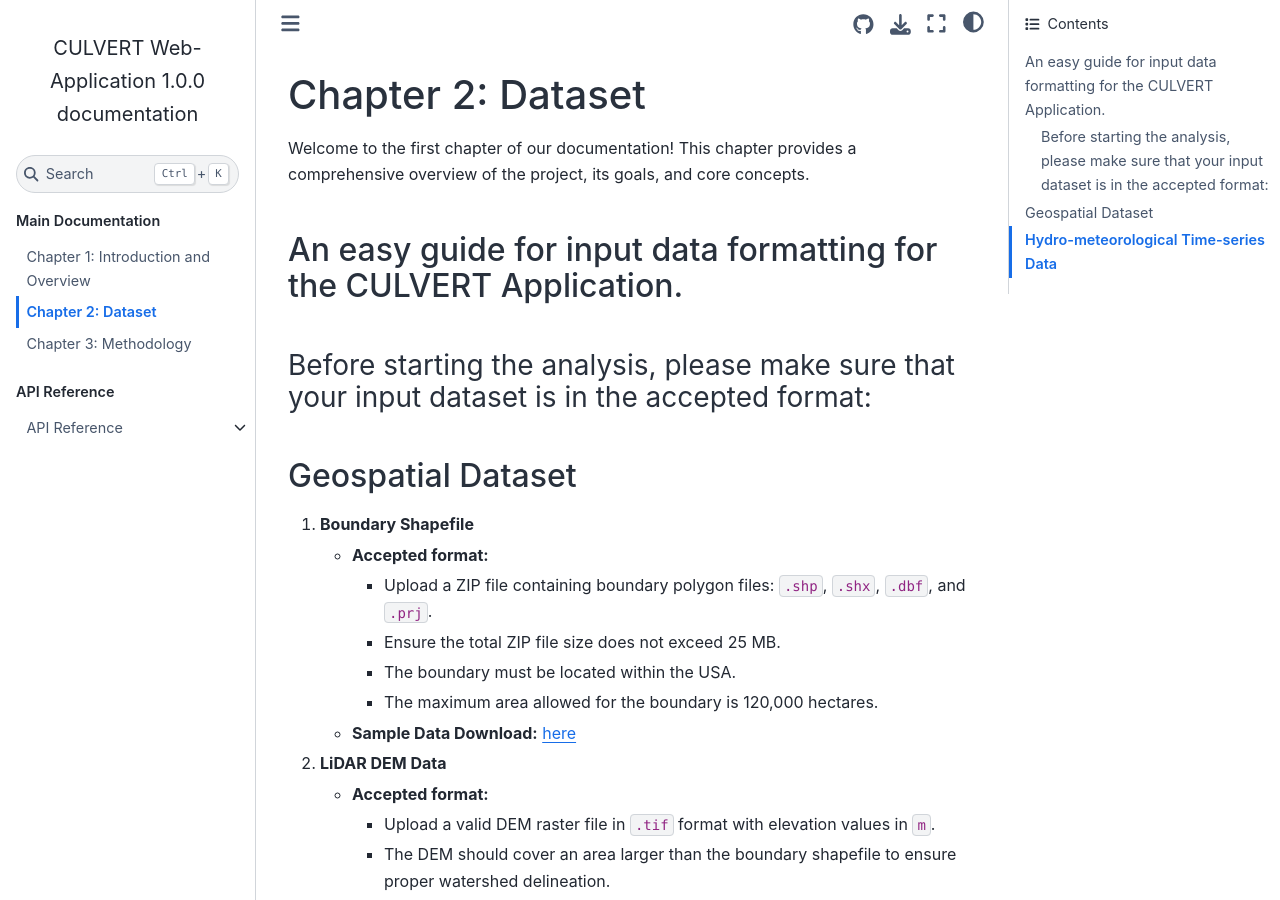
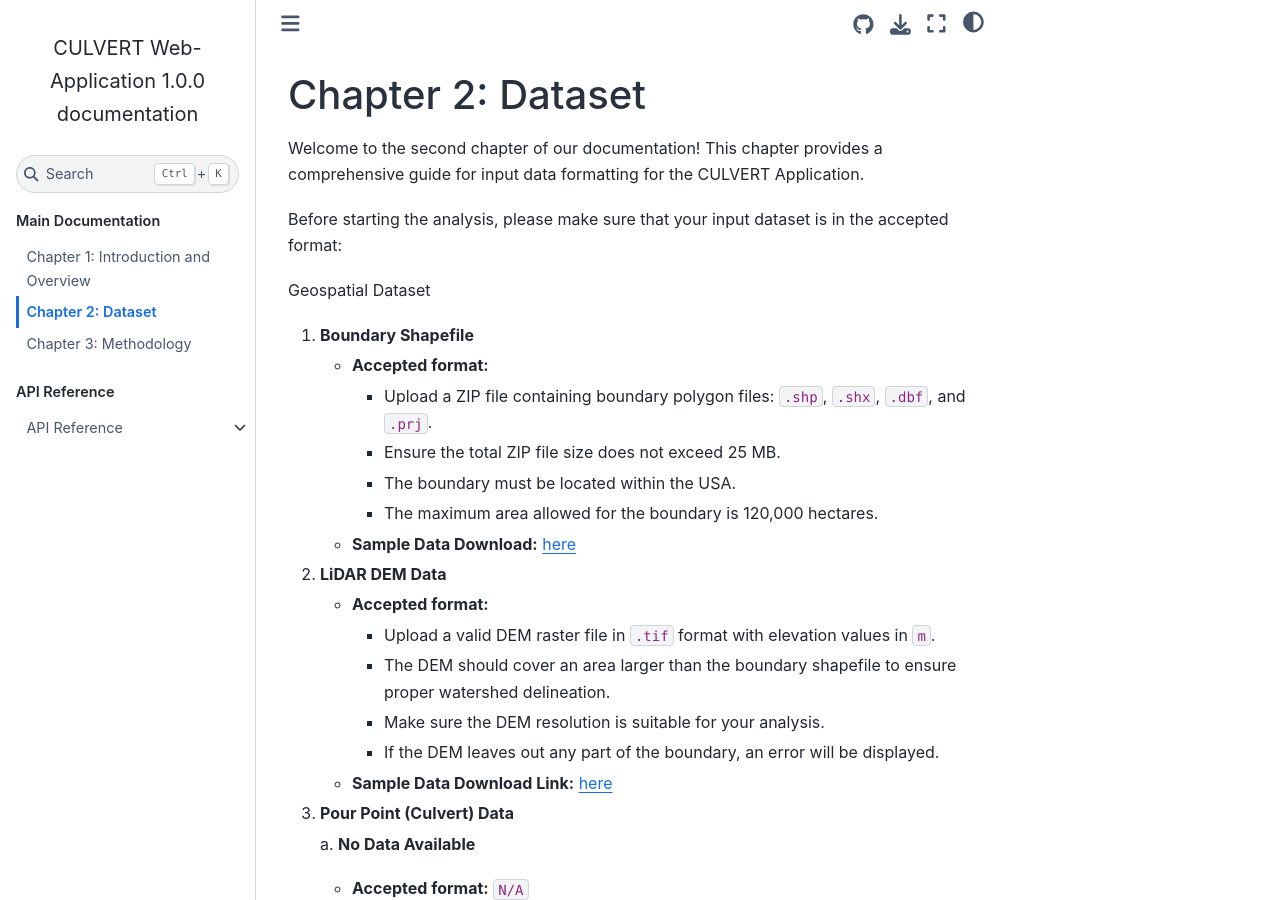
Before and after one commit to SouravDSGit/CULVERT-Manual, a Sphinx documentation site: the page built from docs/chapter-02.md, in a window 1280 px wide and 900 px high. Built offline with Sphinx 7.4.7 and the Sphinx Book theme 1.1.4, drawn with Linux system fonts in a browser that asks for light colours.

Commit message:
Initial commit

```diff
--- a/docs/chapter-02.md
+++ b/docs/chapter-02.md
@@ -1,12 +1,10 @@
 # Chapter 2: Dataset
 
-Welcome to the first chapter of our documentation! This chapter provides a comprehensive overview of the project, its goals, and core concepts.
+Welcome to the second chapter of our documentation! This chapter provides a comprehensive guide for input data formatting for the CULVERT Application.
 
-## An easy guide for input data formatting for the CULVERT Application.
+Before starting the analysis, please make sure that your input dataset is in the accepted format:
 
-### Before starting the analysis, please make sure that your input dataset is in the accepted format:
-
-## Geospatial Dataset
+Geospatial Dataset
 
 1. **Boundary Shapefile**
 
@@ -111,7 +109,7 @@
 
    - **Sample Data Download:** [here](https://github.com/SouravDSGit/CULVERT-Web-App/raw/refs/heads/main/instance/core_data/data_format_guide/culvert_guaging_st.zip)
 
-## Hydro-meteorological Time-series Data
+Hydro-meteorological Time-series Data
 
 1. **Instantaneous Streamflow Data**
 
```
